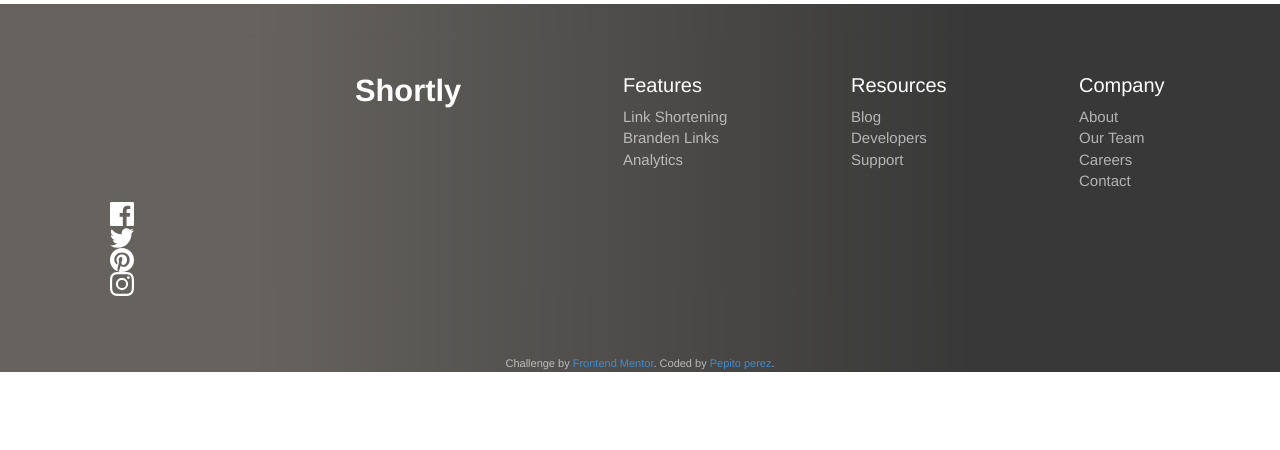
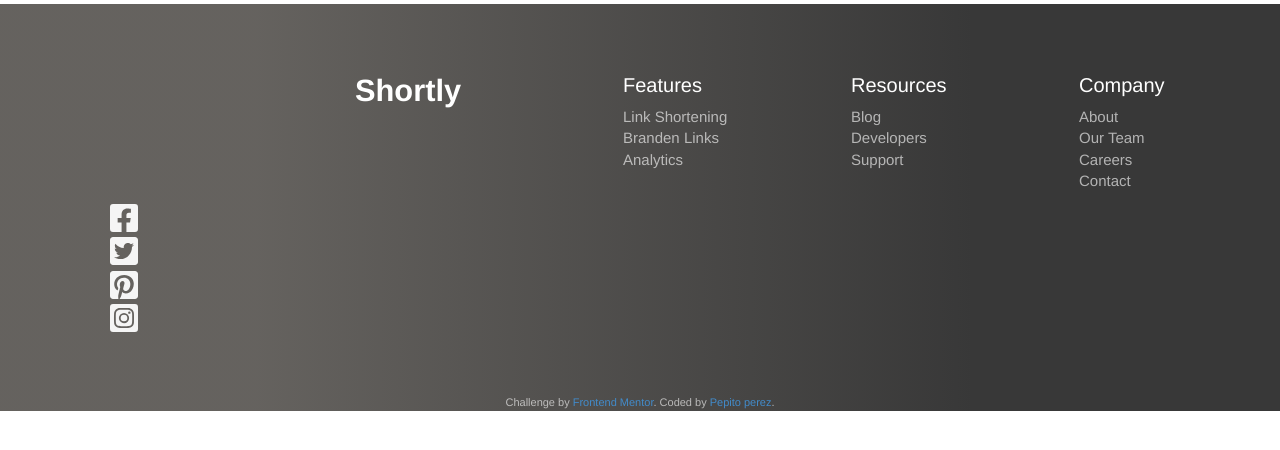
Before and after one commit to hguzman/NativApps, a PHP site: page /compania.html in a window 1280 px wide. Shown: the part 218-668 px from the top of the page. Run offline with PHP 8.4, Linux system fonts and the light colour scheme; some libraries are stand-ins or nearby versions.

Commit message:
iconos e index.php
Cambie las rutas de index.html a index.php para el correcto funcionamiento del login, ademas reemplace las imagenes de las redes sociales por icinos para aligerar el peso de la pagina al cargar esta misma.

```diff
--- a/CSS/style.css
+++ b/CSS/style.css
@@ -179,7 +179,9 @@
 
  .texto-iconos{
      font-size: xx-large;
-     margin-left: 10
+     margin-right: 10px;
+     color:whitesmoke;
+
  }
  /* FIN contenedor-iconos */
 
--- a/SOPIEC/index.php
+++ b/SOPIEC/index.php
@@ -62,7 +62,7 @@ if(isset($_SESSION['login'])) {
                     </li>
                     <!-- Primero/inicio -->
                     <li>
-                        <a href="index.html"><i class="fa fa-desktop "></i>Inicio</a>
+                        <a href="index.php"><i class="fa fa-desktop "></i>Inicio</a>
                     </li>
                     <!-- Segundo/Administracion de usuarios -->
                     <li>
--- a/SOPIEC/nuevousuario.php
+++ b/SOPIEC/nuevousuario.php
@@ -31,7 +31,7 @@ include('assets/php/db.php');
                         <span class="icon-bar"></span>
                         <span class="icon-bar"></span>
                     </button>
-                    <a class="navbar-brand" href="index.html"><i class="fa fa-square-o "></i>&nbsp;SOPIEC</a>
+                    <a class="navbar-brand" href="index.php"><i class="fa fa-square-o "></i>&nbsp;SOPIEC</a>
                 </div>
                 <!-- Lista opciones -->
                 <div class="navbar-collapse collapse">
@@ -53,7 +53,7 @@ include('assets/php/db.php');
                     </li>
                     <!-- Primero/inicio -->
                     <li>
-                        <a href="index.html"><i class="fa fa-desktop "></i>Inicio</a>
+                        <a href="index.php"><i class="fa fa-desktop "></i>Inicio</a>
                     </li>
                     <!-- Segundo/Administracion de usuarios -->
                     <li>
--- a/compania.html
+++ b/compania.html
@@ -24,7 +24,7 @@
             </a>
             <ul class="nav">
                 <li class="nav-item">
-                    <a class="nav-link" href="index.html">Inicio</a>
+                    <a class="nav-link" href="index.php">Inicio</a>
                 </li>
                 <li class="nav-item">
                     <a class="nav-link" href="productos.html">Productos</a>
@@ -69,16 +69,25 @@
         </ul>
         <ul class="footer__redes d-flex justify-content-around">
             <li class="footer__redes--item">
-                <img src="img/icon-facebook.svg" alt="icon-facebook" />
+                <a href="#">
+                    <i class="fab fa-facebook-square texto-iconos"></i>
+                </a>
             </li>
             <li class="footer__redes--item">
-                <img src="img//icon-twitter.svg" alt="icon-twitter" />
+                <a href="#">
+                    <i class="fab fa-twitter-square texto-iconos"></i>
+                </a>
+            </li>
+
+            <li class="footer__redes--item">
+                <a href="#">
+                    <i class="fab fa-pinterest-square texto-iconos"></i>
+                </a>
             </li>
             <li class="footer__redes--item">
-                <img src="img/icon-pinterest.svg" alt=" icon-pinterest" />
-            </li>
-            <li class="footer__redes--item">
-                <img src="img/icon-instagram.svg" alt="icon-instagram" />
+                <a href="#">
+                    <i class="fab fa-instagram-square texto-iconos"></i>
+                </a>
             </li>
         </ul>
     </div>
@@ -88,6 +97,7 @@
         <a href="https://github.com/soadtech" target="_blank">Pepito perez</a>.
     </div>
 </footer>
+<script src="https://cdnjs.cloudflare.com/ajax/libs/font-awesome/5.13.1/js/all.min.js" integrity="sha512-M+hXwltZ3+0nFQJiVke7pqXY7VdtWW2jVG31zrml+eteTP7im25FdwtLhIBTWkaHRQyPrhO2uy8glLMHZzhFog==" crossorigin="anonymous"></script>
 </body>
 
 </html>
--- a/opiniones.html
+++ b/opiniones.html
@@ -25,7 +25,7 @@
             </a>
             <ul class="nav">
                 <li class="nav-item">
-                    <a class="nav-link" href="index.html">Inicio</a>
+                    <a class="nav-link" href="index.php">Inicio</a>
                 </li>
                 <li class="nav-item">
                     <a class="nav-link" href="productos.html">Productos</a>
```
Also changed, not shown: contactenos.html (+17 -7 lines), index.php (+21 -19 lines), productos.html (+17 -7 lines).
